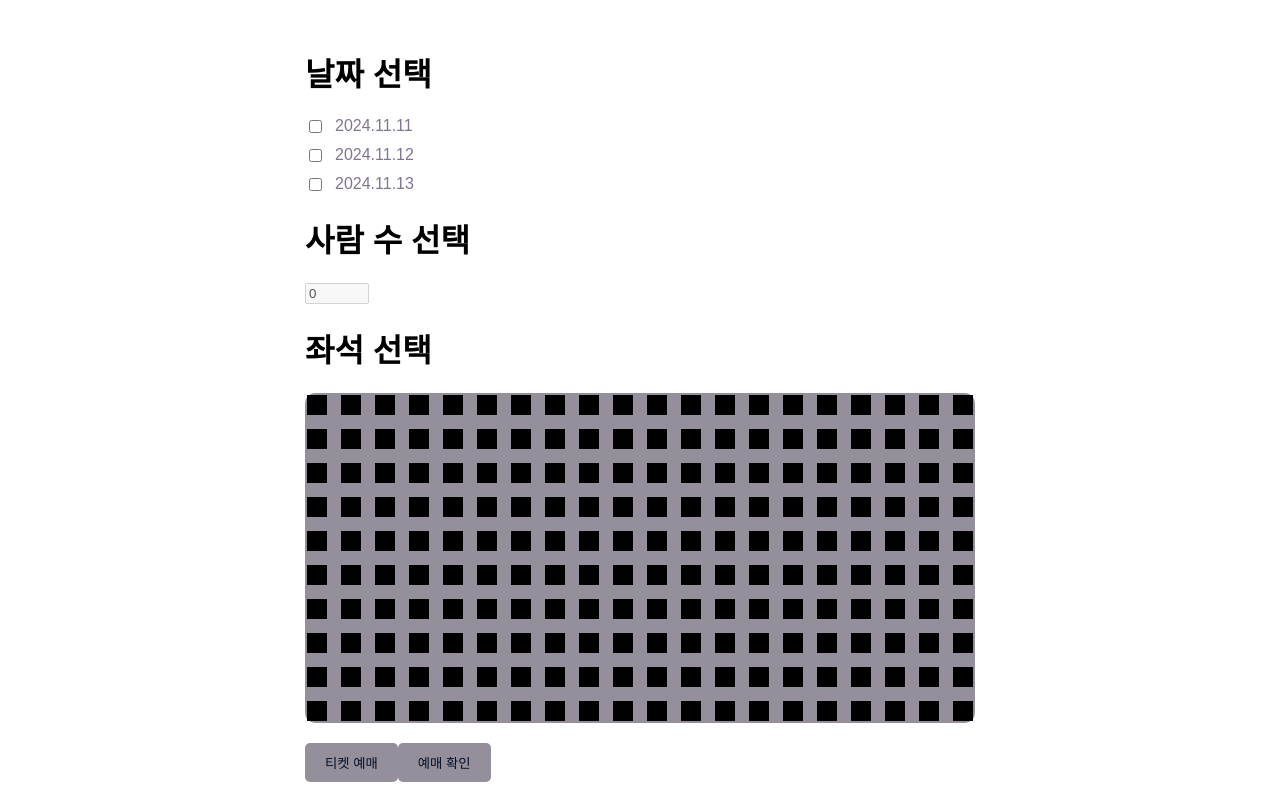
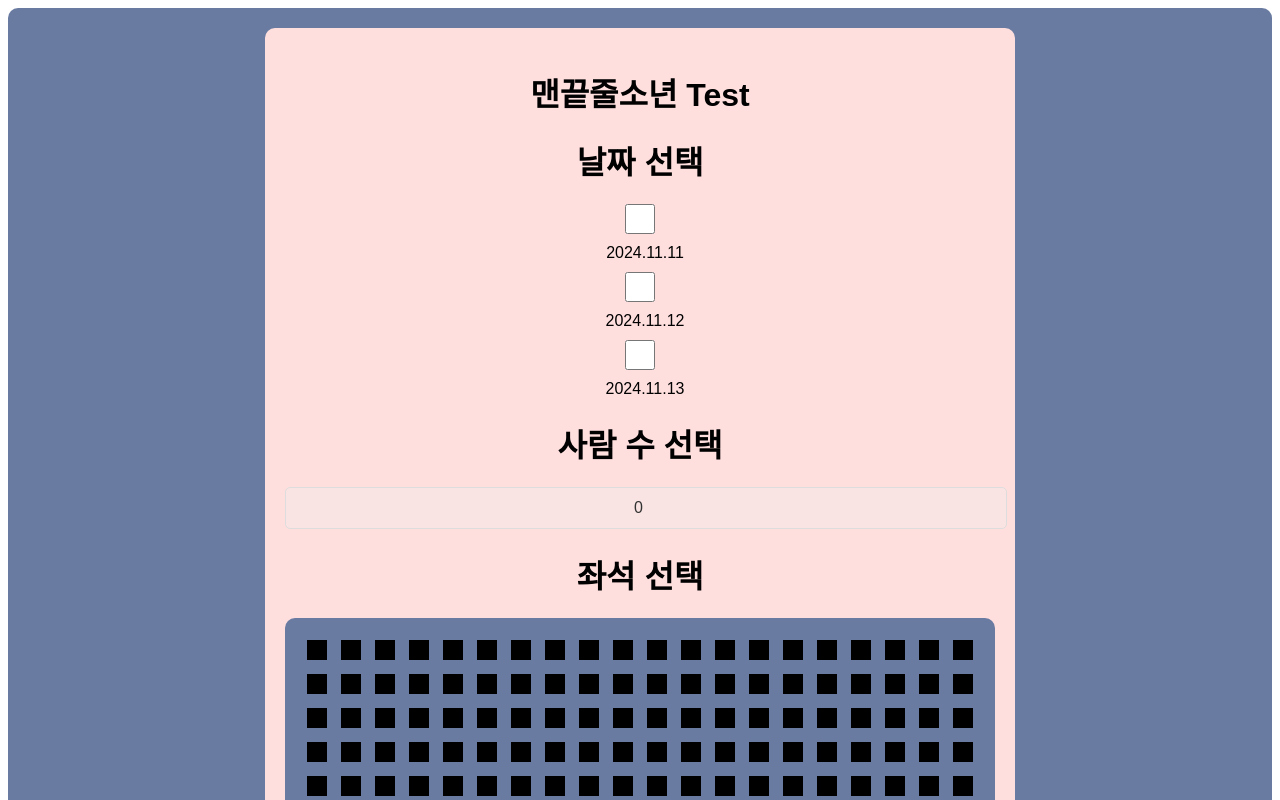
Before and after one commit to 010Booking/functionality, a React (Create React App) app: page / in a window 1280 px wide. Shown: the top 800 px of the page. Built offline with nearby package versions, Linux system fonts and the light colour scheme.

Commit message:
Edit every scenario

```diff
--- a/src/PaymentInfoPage.js
+++ b/src/PaymentInfoPage.js
@@ -48,7 +48,7 @@ function PaymentInfoPage() {
     .filter((seatNumber) => seatNumber !== null);
 
   const totalCost = numberOfPeople * 1000; // 사람 수에 따른 티켓 가격 계산
-  const accountNumber = "1002-755452471";
+  const accountNumber = "1002-755-452471";
   const bank = "우리은행";
 
   return (
--- a/src/TicketBookingPage.js
+++ b/src/TicketBookingPage.js
@@ -1,4 +1,4 @@
-import React, { useState, useEffect } from "react";
+import React, { useState } from "react";
 import styled from "styled-components";
 import { useNavigate } from "react-router-dom";
 import Seat from "./Seat";
@@ -13,6 +13,21 @@ import { useDispatch, useSelector } from "react-redux";
 
 // const app = initializeApp(firebaseConfig);
 // const db = getFirestore(app);
+const StyledInput = styled.input`
+  width: 200px;
+  height: 30px;
+  padding: 5px;
+  border: 1px solid #ddd;
+  border-radius: 5px;
+  font-size: 16px;
+  color: #333;
+  margin: 10px 0;
+  text-align: center; // 텍스트를 중앙에 정렬
+  width: 100%; // 부모 컴포넌트의 가로 길이
+  display: flex; // flexbox
+  justify-content: center; // 가로 방향으로 중앙
+  align-items: center; // 세로 방향으로 중앙
+`;
 
 const Modal = styled.div`
   position: fixed;
@@ -37,8 +52,9 @@ const Modal = styled.div`
   }
 `;
 const MainContainer = styled.div`
-  background-color: #00000;
+  background-color: #ffdfde;
   border-radius: 10px;
+  padding: 20px;
 `;
 const Container = styled.div`
   //#AFAEB1
@@ -46,38 +62,45 @@ const Container = styled.div`
   flex-direction: column;
   align-items: center;
   font-family: Arial, sans-serif;
-  background-color: #0000; // 웹 페이지 배경 색상 변경
+  background-color: #6a7ba2; // 웹 페이지 배경 색상 변경
   padding: 20px;
   border-radius: 10px;
   margin-bottom: 20px;
 `;
 
-const Title = styled.h1``;
+const Title = styled.h1`
+  align-items: center;
+  text-align: center; // 텍스트를 중앙에 정렬
+  width: 100%; // 부모 컴포넌트의 가로 길이
+  display: flex; // flexbox
+  justify-content: center; // 가로 방향으로 중앙
+  align-items: center; // 세로 방향으로 중앙
+`;
 
 const CheckboxContainer = styled.div`
-  display: flex;
   align-items: center;
+  text-align: center; // 텍스트를 중앙에 정렬
+  width: 100%; // 부모 컴포넌트의 가로 길이
+  justify-content: center; // 가로 방향으로 중앙
+  align-items: center; // 세로 방향으로 중앙
   margin-bottom: 10px;
 `;
 const SeatContainer = styled.div`
   display: grid;
   grid-template-columns: repeat(20, 1fr);
   gap: 10px;
-  background-color: #958f9c;
+  padding: 20px;
+  background-color: #6a7ba2;
   border-radius: 10px;
 `;
 const CheckboxLabel = styled.label`
   margin-left: 10px;
-  color: #80758f; // 체크박스 라벨의 글자 색상 변경
-`;
-
-const Checkbox = styled.input`
-  color: #80758f; // 체크박스의 색상 변경
+  color: #fffff; // 체크박스 라벨의 글자 색상 변경
 `;
 
 const Button = styled.button`
   padding: 10px 20px;
-  background-color: #958f9c; // 버튼의 배경 색상 변경
+  background-color: #6a7ba2; // 버튼의 배경 색상 변경
   color: #010f29; // 버튼의 글자 색상 변경
   border: none;
   border-radius: 5px;
@@ -213,10 +236,11 @@ function TicketBookingPage() {
   return (
     <Container>
       <MainContainer>
+        <Title> 맨끝줄소년 Test</Title>
         <Title>날짜 선택</Title>
         {dates.map((date) => (
           <CheckboxContainer key={date}>
-            <input
+            <StyledInput
               type="checkbox"
               checked={selectedDates.includes(date)}
               onChange={() => handleDateSelect(date)}
@@ -226,7 +250,7 @@ function TicketBookingPage() {
         ))}
 
         <Title>사람 수 선택</Title>
-        <input
+        <StyledInput
           type="number"
           min="1"
           max="200"
@@ -259,7 +283,7 @@ function TicketBookingPage() {
         {showModal && (
           <Modal>
             <div className="modal-content">
-              <input
+              <StyledInput
                 type="text"
                 value={phone}
                 onChange={(e) => setPhone(e.target.value)}
```
